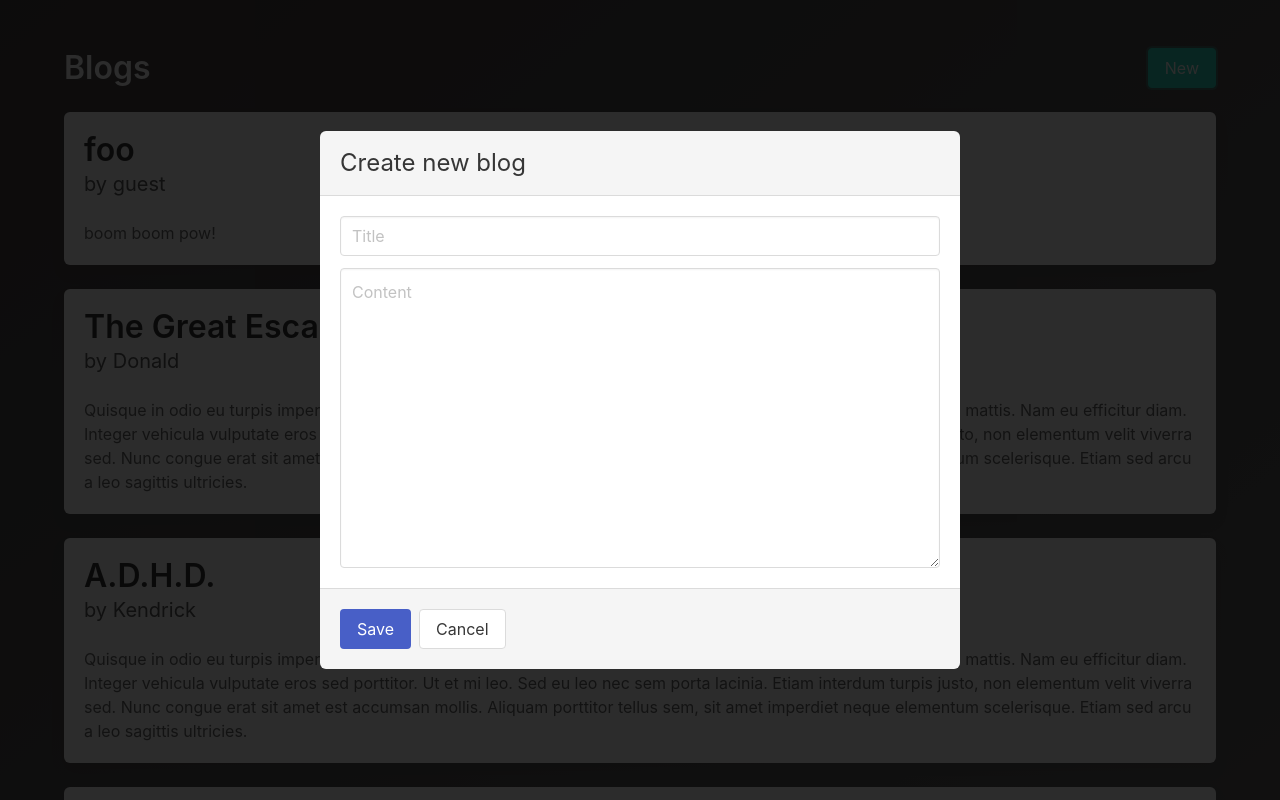
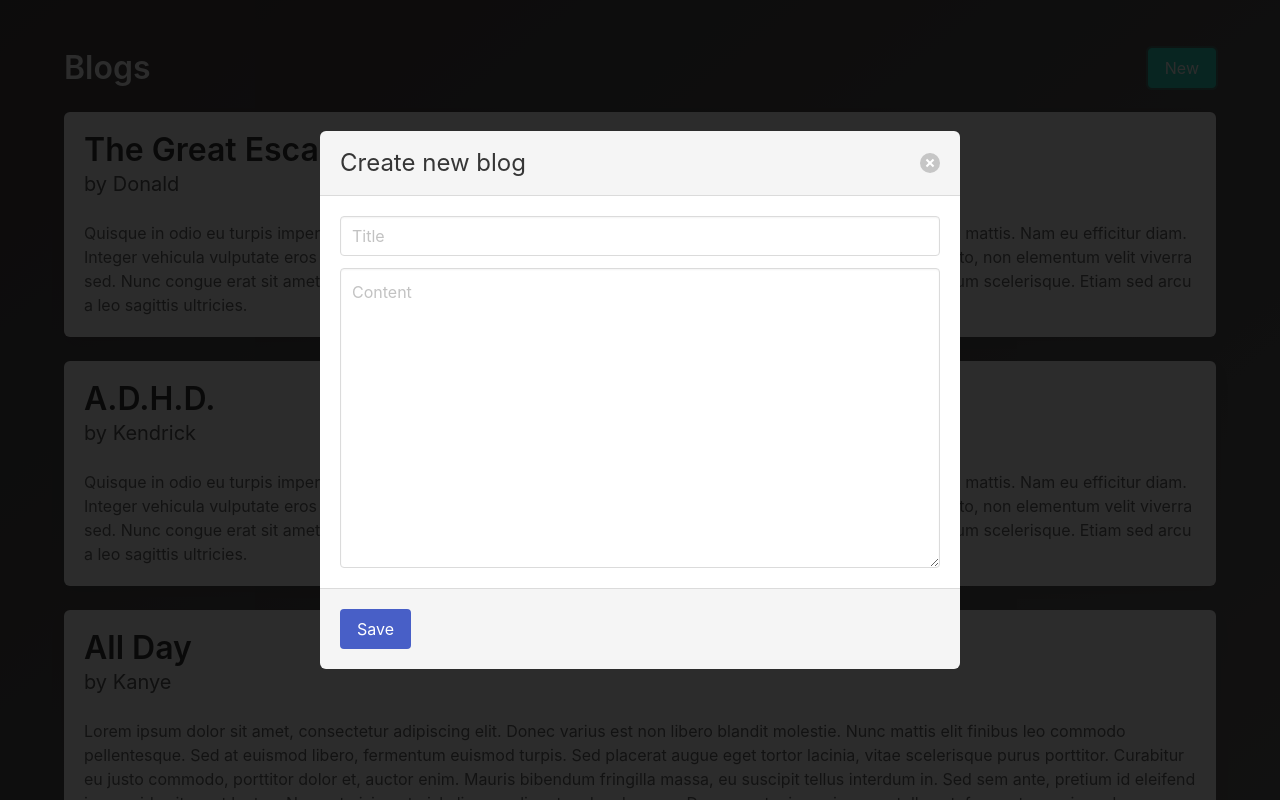
Before and after one commit to rapmendoza/blogarap, a React (Create React App) app: page /blogs in a window 1280 px wide. Both pictures are taken after a click on the button "New". Shown: the top 800 px of the page. Built offline with nearby package versions, Linux system fonts and the light colour scheme; data requests are answered from the project's data file.

Commit message:
Fix save on cancel

```diff
--- a/db.json
+++ b/db.json
@@ -17,12 +17,6 @@
       "author": "Donald",
       "title": "The Great Escape",
       "content": "Quisque in odio eu turpis imperdiet semper. Etiam vitae volutpat augue. Quisque dignissim urna sit amet ex convallis mattis. Nam eu efficitur diam. Integer vehicula vulputate eros sed porttitor. Ut et mi leo. Sed eu leo nec sem porta lacinia. Etiam interdum turpis justo, non elementum velit viverra sed. Nunc congue erat sit amet est accumsan mollis. Aliquam porttitor tellus sem, sit amet imperdiet neque elementum scelerisque. Etiam sed arcu a leo sagittis ultricies."
-    },
-    {
-      "id": 4,
-      "title": "foo",
-      "author": "guest",
-      "content": "boom boom pow!"
     }
   ]
 }
--- a/src/Components/Blogs/Forms/create.js
+++ b/src/Components/Blogs/Forms/create.js
@@ -1,6 +1,10 @@
 import React, { Component } from 'react';
 
 export default class extends Component {
+  componentDidMount() {
+    document.getElementById('form-create').reset();
+  }
+
   handleSubmit = async event => {
     event.preventDefault();
     let data = new FormData(event.target);
@@ -16,7 +20,7 @@ export default class extends Component {
     await fetch('http://localhost:3001/blogs', {
       method: 'POST',
       body: JSON.stringify({
-        id: data.get('id'),
+        id: parseInt(data.get('id')),
         author: data.get('author'),
         title: data.get('title'),
         content: data.get('content'),
@@ -26,9 +30,7 @@ export default class extends Component {
       },
     })
       .then(response => response.json())
-      .then(blog => {
-        this.props.handler(blog);
-      });
+      .then(blog => this.props.handler());
 
     this.props.onToggle();
   };
@@ -42,8 +44,13 @@ export default class extends Component {
         <div className="modal-card">
           <header className="modal-card-head">
             <p className="modal-card-title">Create new blog</p>
+            <button
+              className="delete"
+              aria-label="close"
+              onClick={onToggle}
+            ></button>
           </header>
-          <form onSubmit={this.handleSubmit} validate="true">
+          <form onSubmit={this.handleSubmit} validate="true" id="form-create">
             <section className="modal-card-body">
               <div className="field">
                 <div className="field-body">
@@ -82,9 +89,6 @@ export default class extends Component {
               <button className="button is-link" type="submit">
                 Save
               </button>
-              <button className="button" onClick={onToggle}>
-                Cancel
-              </button>
             </footer>
           </form>
         </div>
--- a/src/Components/Blogs/blog.js
+++ b/src/Components/Blogs/blog.js
@@ -1,6 +1,6 @@
 import React from 'react';
 
-const blog = ({ blog }) => {
+export default ({ blog }) => {
   return (
     <div className="tile is-ancestor">
       <div className="tile is-parent is-12">
@@ -15,5 +15,3 @@ const blog = ({ blog }) => {
     </div>
   );
 };
-
-export default blog;
--- a/src/Components/Blogs/index.js
+++ b/src/Components/Blogs/index.js
@@ -25,10 +25,8 @@ export default class extends Component {
     });
   };
 
-  handleDisplayUpdate = blog => {
-    this.setState({
-      blogs: [blog, ...this.state.blogs],
-    });
+  handleDisplayUpdate = () => {
+    this.getAllData();
   };
 
   render() {
@@ -56,7 +54,7 @@ export default class extends Component {
             />
           </div>
 
-          {blogs.map((blog, i) => (
+          {blogs.map(blog => (
             <Blog blog={blog} key={blog.id} />
           ))}
         </div>
```
